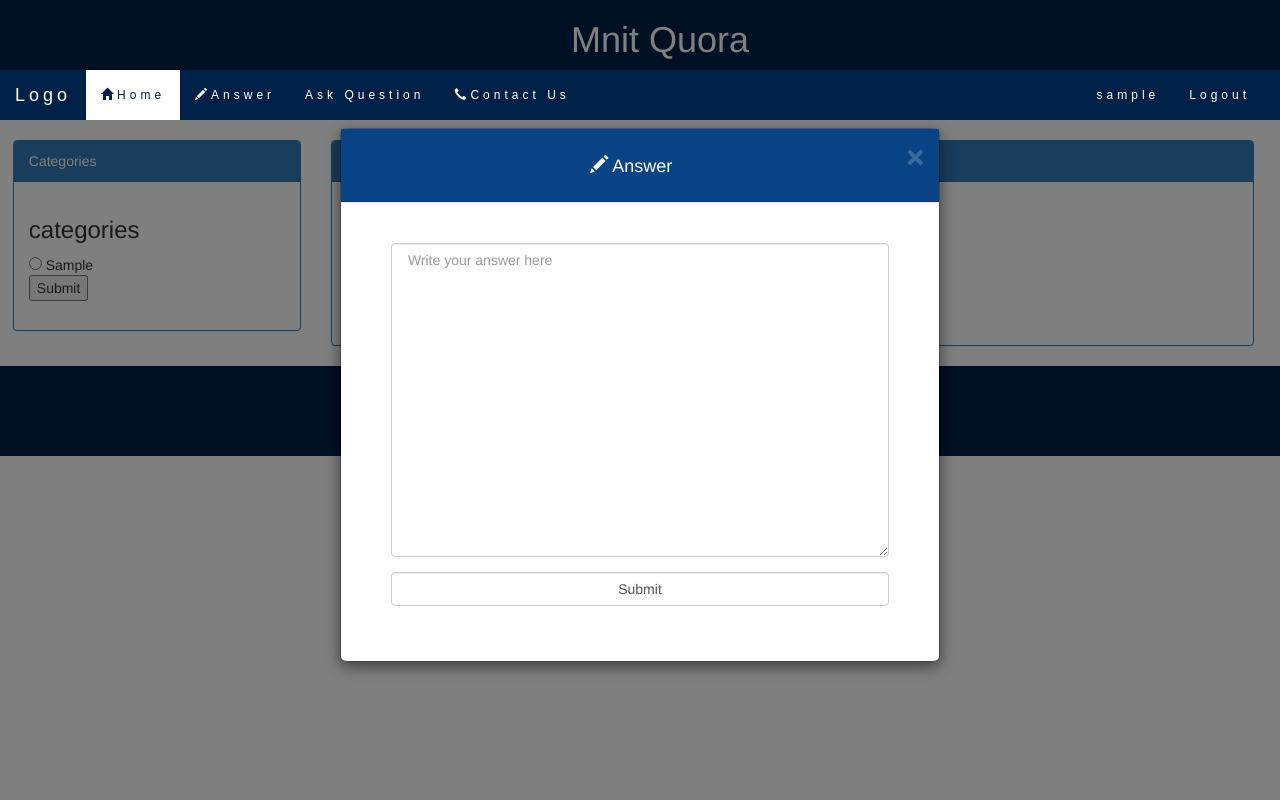
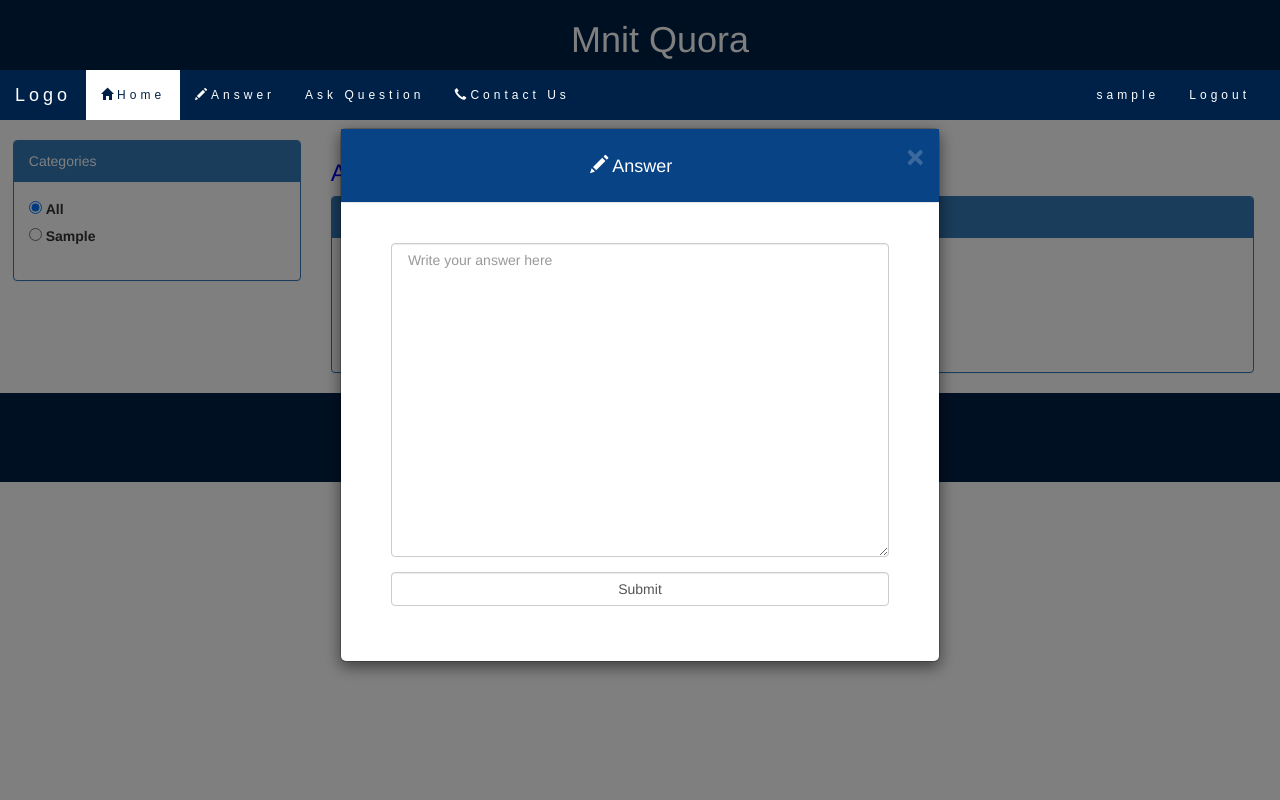
Before and after one commit to m7737193637/php_mnitquora, a PHP site: page /new/main.php?qid=1 in a window 1280 px wide. Run offline with PHP 8.4, Linux system fonts and the light colour scheme; the visitor is signed in with stand-in values (Sample User, id 1); tables that the repository leaves empty or names only in its code hold one stand-in row (values such as "Sample post"); some libraries are stand-ins or nearby versions.

Commit message:
Radios improved and Questions in diff. panels

```diff
--- a/main.php
+++ b/main.php
@@ -31,13 +31,24 @@
     {
       $makeactive="home";
       $catdisp=$cat;
+      if($cat!="All")
     $sql= "select qid, qcont, category, noans from questions where questions.category = '$cat' order by noans desc" ;
+    else
+    {
+      $catdisp="All Questions";
+    $sql= "select qid, qcont, category, noans from questions order by noans desc" ;
+    }
     }
     else
     {
       $makeactive="answer";
       $catdisp="Unanswered in " . $_POST["category"] ;
+      if($cat!="All")
       $sql= "select qid, qcont, category, noans from questions where questions.category = '$cat' AND noans=0";
+      else
+        {$catdisp="All Unanswered";
+      $sql= "select qid, qcont, category, noans from questions where noans=0";
+    }
     }
   }
   else if($unans==true)
@@ -117,6 +128,14 @@ if($qstat3 && mysqli_num_rows($qstat3)>0)
   <script src="https://ajax.googleapis.com/ajax/libs/jquery/3.2.1/jquery.min.js"></script>
   <script src="https://maxcdn.bootstrapcdn.com/bootstrap/3.3.7/js/bootstrap.min.js"></script>
   <link rel="stylesheet" href="mystyle.css">
+  <script>
+function autoSubmit()
+{
+    var formObject = document.forms['category'];
+    formObject.submit();
+}
+</script>
+
   </head>
 
 <body>
@@ -167,13 +186,14 @@ if($qstat3 && mysqli_num_rows($qstat3)>0)
 
         <div class="panel-heading " >Categories</div>
         <div class="panel-body">
-            <h3>categories</h3>
-            <form action="<?php echo "main.php?unans=" . $unans ;?>" method="post">
+            <form action="<?php echo "main.php?unans=" . $unans ;?>" method="post" id="category">
+            <input type="radio" name="category"  id="All" value= "All" onChange="autoSubmit();" <?php if($cat=="All") echo "checked"; ?>> <label for ="All">All</label>
+            <br>
+
             <?php foreach ($category as $row1) {?>
-            <input type="radio" name="category"  value= <?php echo $row1["category"] ?> <?php if($cat==$row1["category"]) echo "checked"; ?> > <?php echo $row1["category"] ?>
+            <input type="radio" name="category"  id=<?php echo $row1["category"] ?> value= <?php echo $row1["category"] ?> onChange="autoSubmit();" <?php if($cat==$row1["category"]) echo "checked"; ?>> <label for =<?php echo $row1["category"] ?>><?php echo $row1["category"] ?></label>
             <br>
             <?php }?>
-            <input  type="submit"  >
             </form>
 
         </div>
@@ -183,24 +203,28 @@ if($qstat3 && mysqli_num_rows($qstat3)>0)
 
 
     <div class="col-sm-9">
+        <h3  style="color: blue;"><?php echo $catdisp; ?></h3>
+
+      <?php foreach ($data as $row)
+        {?>
       <div class="panel panel-primary">
-        <div class="panel-heading" ><?php echo $catdisp; ?></div>
+        <div class="panel-heading" ><a href="<?php echo "qview.php?qid=" . $row["qid"]; ?>" style="color:black;" ><?php echo $row["qcont"]  ?></a></div>
         <div class="panel-body">
-        <?php foreach ($data as $row)
-        {?>
+
           <div>
-     <h4><a href="<?php echo "qview.php?qid=" . $row["qid"]; ?>" ><?php echo $row["qcont"]  ?></a></h4>
-  <h4><font color="#084386" >Category:</font> <?php echo $row["category"] ?></h4>
+<!--      <h4><a href="<?php echo "qview.php?qid=" . $row["qid"]; ?>" ><?php echo $row["qcont"]  ?></a></h4>
+ -->  <h4><font color="#084386" >Category:</font> <?php echo $row["category"] ?></h4>
   <h4><font color="#084386" >Answers:</font> <?php echo $row["noans"] ?></h4>
 
               <a href="<?php echo "main.php?qid=" . $row["qid"]; ?>"><button class=" btn btn-primary" id="answer ">Answer</button></a>
 
      </div>
-     <?php }?>
 
 
         </div>
       </div>
+
+     <?php }?>
     </div>
    </div>
 </div>
```
